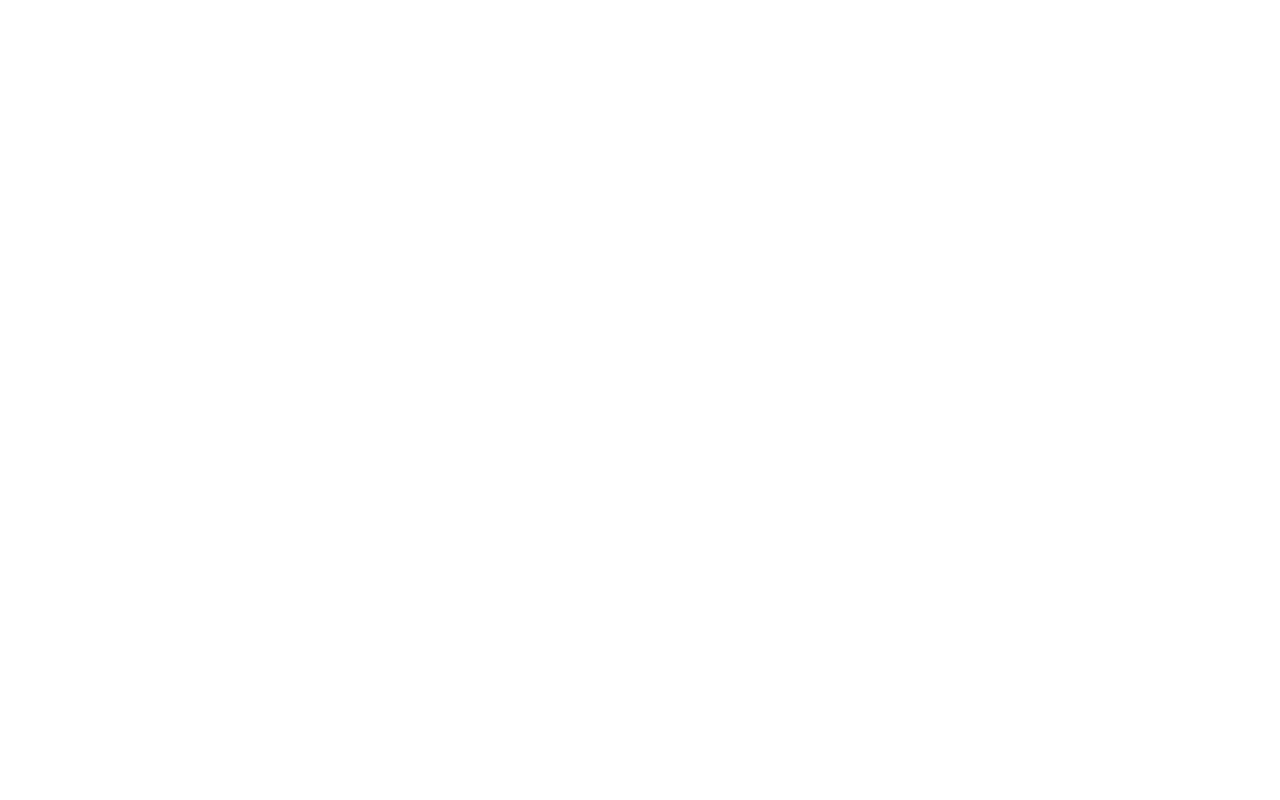
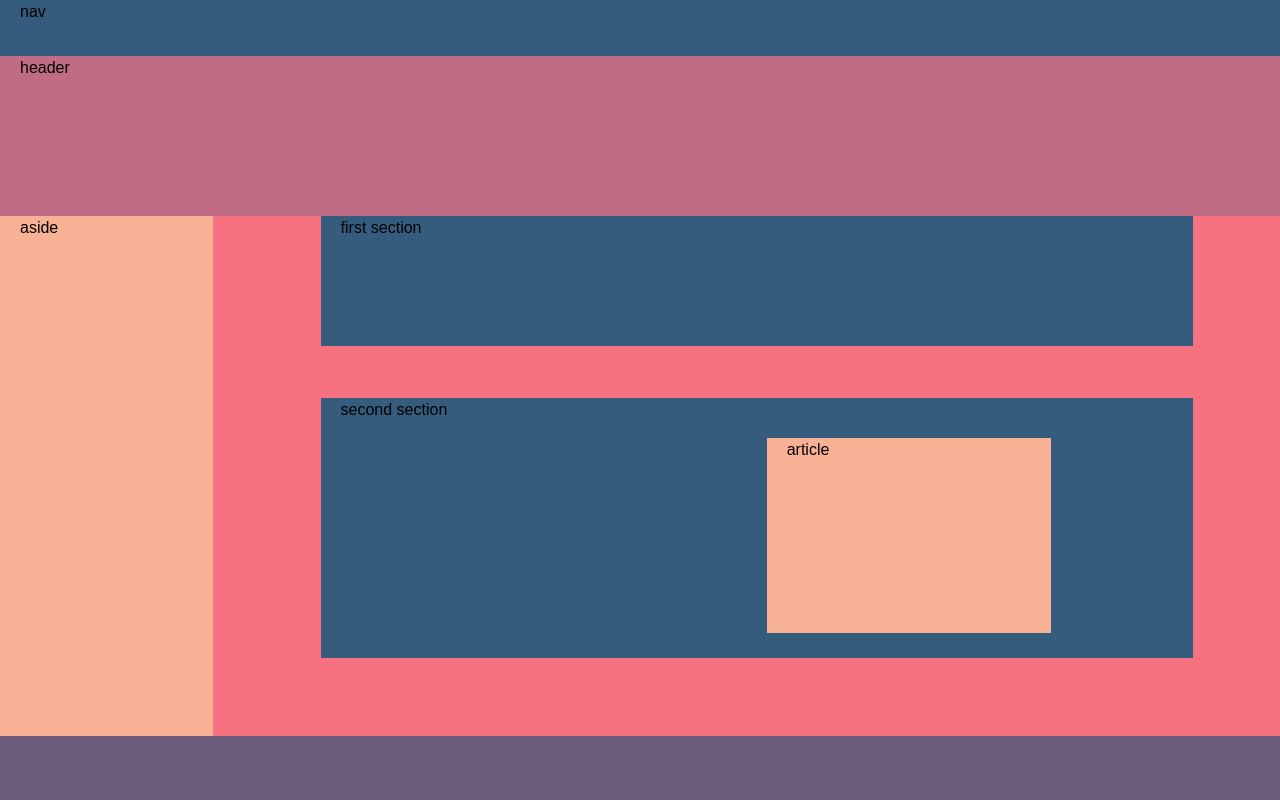
Before and after one commit to CBElizabeth/workshop-part-1, a plain HTML site: page example-layout.html in a window 1280 px wide. Drawn offline with Linux system fonts and the light colour scheme; a web font is replaced by a local one.

Commit message:
updated after class

```diff
--- a/example-layout.css
+++ b/example-layout.css
@@ -1,27 +1,47 @@
+body {
+    height: 100vh;
+    width: 100vw;
+    padding: 0px;
+    margin: 0px;
+}
+
+body > * {
+    padding: 0px;
+    margin: 0px;
+}
+
 nav {
     background-color: #355C7D;
+    height: 7%;
 }
 header {
     background-color: #C06C84;
+    height: 20%;
 }
 aside {
     background-color: #F8B195;
+    height: 65%;
 }
 main {
     background-color: #F67280;
-    width: 100%;
-    height: 100%;
+    height: 65%;
+    float: right;
 }
 footer {
     background-color: #6C5B7B;
+    height: 8%;
 }
 
 #first-section {
     background-color: #355C7D;
+    height: 25%;
+    margin-bottom: 5%
 }
 #second-section {
     background-color: #355C7D;
+    height: 50%;
 }
 #article {
     background-color: #F8B195;
+    height: 75%;
 }
--- a/example-layout.html
+++ b/example-layout.html
@@ -10,11 +10,19 @@
 				<!-- Main Styles (this is the one you're probably looking for) -->
 				<link rel="stylesheet" type="text/css" href="./example-layout.css">
 		</head>
-		<body>
-			<nav></nav>
-			<header></header>
-			<aside></aside>
-			<main></main>
-			<footer></footer>
+		<body class="grid">
+			<nav class="grid__col grid__col--6-of-6"><p>nav</p></nav>
+			<header class="grid__col grid__col--6-of-6"><p>header</p></header>
+			<aside class="grid__col grid__col--1-of-6"><p>aside</p></aside>
+			<main class="grid__col grid__col--5-of-6 grid__col--centered">
+				<section id="first-section" class="grid__col grid__col--5-of-6 grid__col--centered"><p>first section</p></section>
+				<section id="second-section" class="grid__col grid__col--5-of-6 grid__col--centered">
+					<p>second section</p>
+					<article id="article" class="grid__col grid__col--2-of-6 grid__col--push-3-of-6">
+						<p>article</p>
+					</article>
+				</section>
+			</main>
+			<footer class="grid__col grid__col--6-of-6"></footer>
 		</body>
 </html>
--- a/style.css
+++ b/style.css
@@ -85,10 +85,11 @@ Basic CSS Element Positioning
 Text, Lists, Spans, Etc.
 */
 .fav-color {
-    color: #FFFFFF;
+    color: #ff4040;
+    background-color: #7fffd4;
 }
 .bg-color {
-    background-color: #000000;
+    background-color: #ff4040;
 }
 
 /*
```
Also changed, not shown: index.html (+10 -5 lines).
